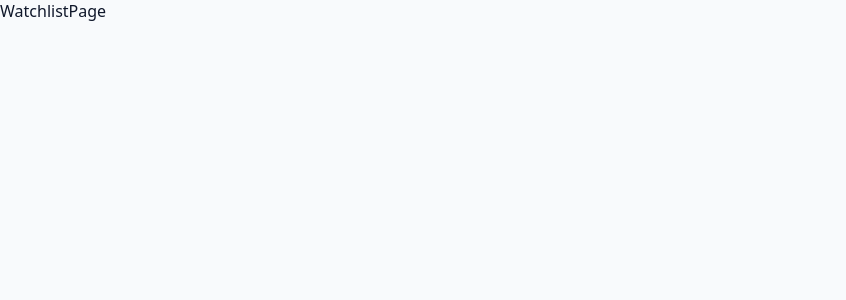
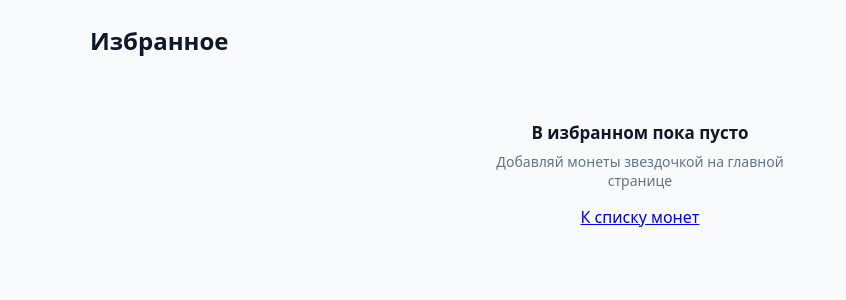
Before and after one commit to GGadjiev/CryptoVault, a React (Vite) app: page /watchlist in a window 1280 px wide. Shown: the top 300 px of the page, without its empty margins (0-846 px from the left). Built offline with nearby package versions, Linux system fonts and the light colour scheme.

Commit message:
Страница избранного: useCoins расширен опцией ids: запрос по списку, guard пустого WatchlistPage: стор + таблица + звёзды; пустой список → EmptyState

```diff
--- a/src/features/market/hooks/useCoins.ts
+++ b/src/features/market/hooks/useCoins.ts
@@ -12,6 +12,7 @@ interface UseCoinsResult {
 
 interface UseCoinsOptions {
   search?: string
+  ids?: string[]
 }
 
 export const useCoins = (options: UseCoinsOptions = {}): UseCoinsResult => {
@@ -21,6 +22,7 @@ export const useCoins = (options: UseCoinsOptions = {}): UseCoinsResult => {
   const [retryCount, setRetryCount] = useState(0)
 
   const search= options.search?.trim() || ''
+  const ids = options.ids
 
   useEffect(() => {
     const controller = new AbortController()
@@ -32,16 +34,20 @@ export const useCoins = (options: UseCoinsOptions = {}): UseCoinsResult => {
       try {
         let coins: Coin[]
         if (search) {
-          const ids = await fetchCoinIds(search, controller.signal)
+          const foundIds = await fetchCoinIds(search, controller.signal)
 
           if (controller.signal.aborted) return
 
-          if (ids.length === 0) {
+          if (foundIds.length === 0) {
             setData([])
             setIsLoading(false)
             return
           }
+          coins = await fetchMarkets({ signal: controller.signal, ids: foundIds })
+        } else if (ids && ids.length > 0) {
           coins = await fetchMarkets({ signal: controller.signal, ids })
+        } else if (ids) {
+          coins = []
         } else {
           coins = await fetchMarkets({ signal: controller.signal })
         }
@@ -60,7 +66,7 @@ export const useCoins = (options: UseCoinsOptions = {}): UseCoinsResult => {
     load()
 
     return () => controller.abort()
-  }, [retryCount, search])
+  }, [retryCount, search, ids])
 
   const refetch = () => {
     setRetryCount((count) => count + 1)
--- /dev/null
+++ b/src/pages/Watchlist.module.scss
@@ -0,0 +1,13 @@
+.page {
+  display: flex;
+  flex-direction: column;
+  gap: 16px;
+  max-width: 1100px;
+  margin: 0 auto;
+  padding: 24px;
+}
+
+.title {
+  margin: 0;
+  font-size: 24px;
+}
--- a/src/pages/WatchlistPage.tsx
+++ b/src/pages/WatchlistPage.tsx
@@ -1,5 +1,38 @@
+import {Link, useNavigate} from "react-router-dom";
+import {FavoriteButton, useWatchlistStore} from "@/features/watchlist";
+import {CoinTable, useCoins} from "@/features/market";
+import styles from './Watchlist.module.scss'
+import {Spinner} from "@/shared/components/Spinner.tsx";
+import {ErrorState} from "@/shared/components/ErrorState.tsx";
+import {EmptyState} from "@/shared/components/EmptyState.tsx";
+
 export const WatchlistPage = () => {
+  const navigate = useNavigate();
+  const ids = useWatchlistStore(s => s.ids);
+
+  const { data, isLoading, error, refetch } = useCoins({ ids })
+
   return (
-    <div>WatchlistPage</div>
+    <div className={styles.page}>
+      <h1 className={styles.title}>Избранное</h1>
+
+      {isLoading && <Spinner />}
+      {error && <ErrorState message={error.message} onRetry={refetch} />}
+      {!isLoading && !error && (!data || data.length === 0) && (
+        <EmptyState
+          title='В избранном пока пусто'
+          description='Добавляй монеты звездочкой на главной странице'
+          action={<Link to='/' className={styles.cta}>К списку монет</Link>}
+        />
+      )}
+
+      {!isLoading && !error && data && data.length > 0 && (
+        <CoinTable
+          coins={data}
+          onRowClick={id => navigate(`/coins/${id}`)}
+          renderExtra={coin => <FavoriteButton coinId={coin.id} />}
+        />
+      )}
+    </div>
   )
 }
--- a/src/shared/components/EmptyState.module.scss
+++ b/src/shared/components/EmptyState.module.scss
@@ -19,3 +19,7 @@
   font-size: 14px;
   color: var(--color-text-muted);
 }
+
+.action {
+  margin-top: 8px;
+}
--- a/src/shared/components/EmptyState.tsx
+++ b/src/shared/components/EmptyState.tsx
@@ -1,14 +1,17 @@
 import styles from "./EmptyState.module.scss";
+import type {ReactNode} from "react";
 
 interface EmptyStateProps {
   title: string;
   description?: string;
+  action?: ReactNode
 }
 
 export const EmptyState = (props: EmptyStateProps) => {
   const {
     title,
     description,
+    action,
   } = props
 
   return (
@@ -18,6 +21,7 @@ export const EmptyState = (props: EmptyStateProps) => {
         <p className={styles.description}>
           {description}
         </p>}
+      {action && <div className={styles.action}>{action}</div>}
     </div>
   )
 }
```
